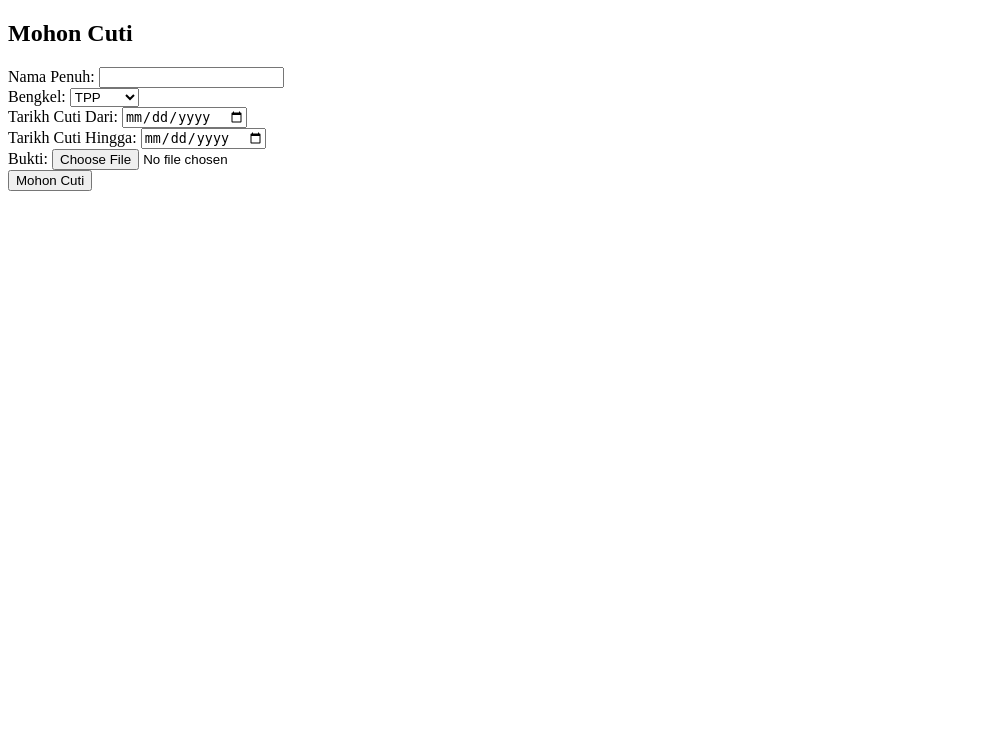
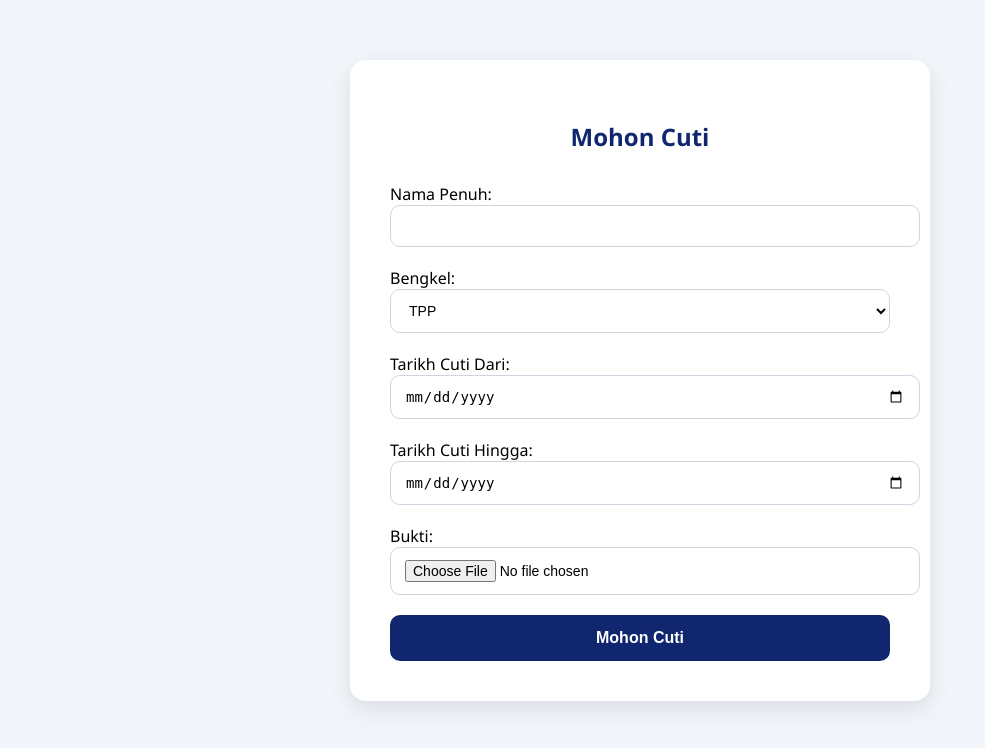
Before and after one commit to athiliasofia/spcV5, a PHP site: page /mohonCuti.php in a window 1280 px wide. Shown: the top 748 px of the page, without its empty margins (0-985 px from the left). Run offline with PHP 8.4, Linux system fonts and the light colour scheme.

Commit message:
Form Styling Modified

```diff
--- a/mohonCuti.php
+++ b/mohonCuti.php
@@ -55,8 +55,96 @@ if ($_SERVER['REQUEST_METHOD'] === 'POST') {
 <head>
     <meta charset="UTF-8">
     <title>Mohon Cuti</title>
+    <style>
+        body {
+            font-family: 'Segoe UI', Tahoma, Geneva, Verdana, sans-serif;
+            background-color: #f2f5fa;
+            margin: 0;
+            padding: 0;
+        }
+
+        .form-container {
+            max-width: 500px;
+            margin: 60px auto;
+            background: white;
+            padding: 40px;
+            border-radius: 16px;
+            box-shadow: 0 8px 24px rgba(0, 0, 0, 0.1);
+        }
+
+        h2 {
+            text-align: center;
+            color: #10266F;
+            margin-bottom: 30px;
+        }
+
+        label {
+            display: block;
+            margin-bottom: 6px;
+            font-weight: 600;
+            color: #10266F;
+        }
+
+        input[type="text"],
+        input[type="date"],
+        input[type="file"],
+        select,
+        textarea {
+            width: 100%;
+            padding: 12px 14px;
+            margin-bottom: 20px;
+            border: 1px solid #ccd6e0;
+            border-radius: 10px;
+            background-color: #fff;
+            font-size: 14px;
+            transition: all 0.3s ease;
+        }
+
+        input:focus,
+        select:focus,
+        textarea:focus {
+            border-color: #10266F;
+            outline: none;
+            box-shadow: 0 0 0 3px rgba(16, 38, 111, 0.15);
+        }
+
+        button {
+            width: 100%;
+            background-color: #10266F;
+            color: white;
+            padding: 14px;
+            font-size: 16px;
+            border: none;
+            border-radius: 10px;
+            cursor: pointer;
+            font-weight: bold;
+            transition: background-color 0.3s ease;
+        }
+
+        button:hover {
+            background-color: #0d1e59;
+        }
+
+        .message {
+            text-align: center;
+            margin-bottom: 20px;
+            padding: 12px;
+            border-radius: 10px;
+            background-color: #d4edda;
+            color: #155724;
+            border: 1px solid #c3e6cb;
+        }
+
+        @media (max-width: 600px) {
+            .form-container {
+                margin: 30px 20px;
+                padding: 30px 20px;
+            }
+        }
+    </style>
 </head>
 <body>
+    <div class="form-container">
     <h2>Mohon Cuti</h2>
     <form method="post" enctype="multipart/form-data">
         Nama Penuh: <input type="text" name="nama_penuh" required><br>
@@ -72,5 +160,6 @@ if ($_SERVER['REQUEST_METHOD'] === 'POST') {
         Bukti: <input type="file" name="bukti"><br>
         <button type="submit">Mohon Cuti</button>
     </form>
+    </div>
 </body>
 </html>
```
